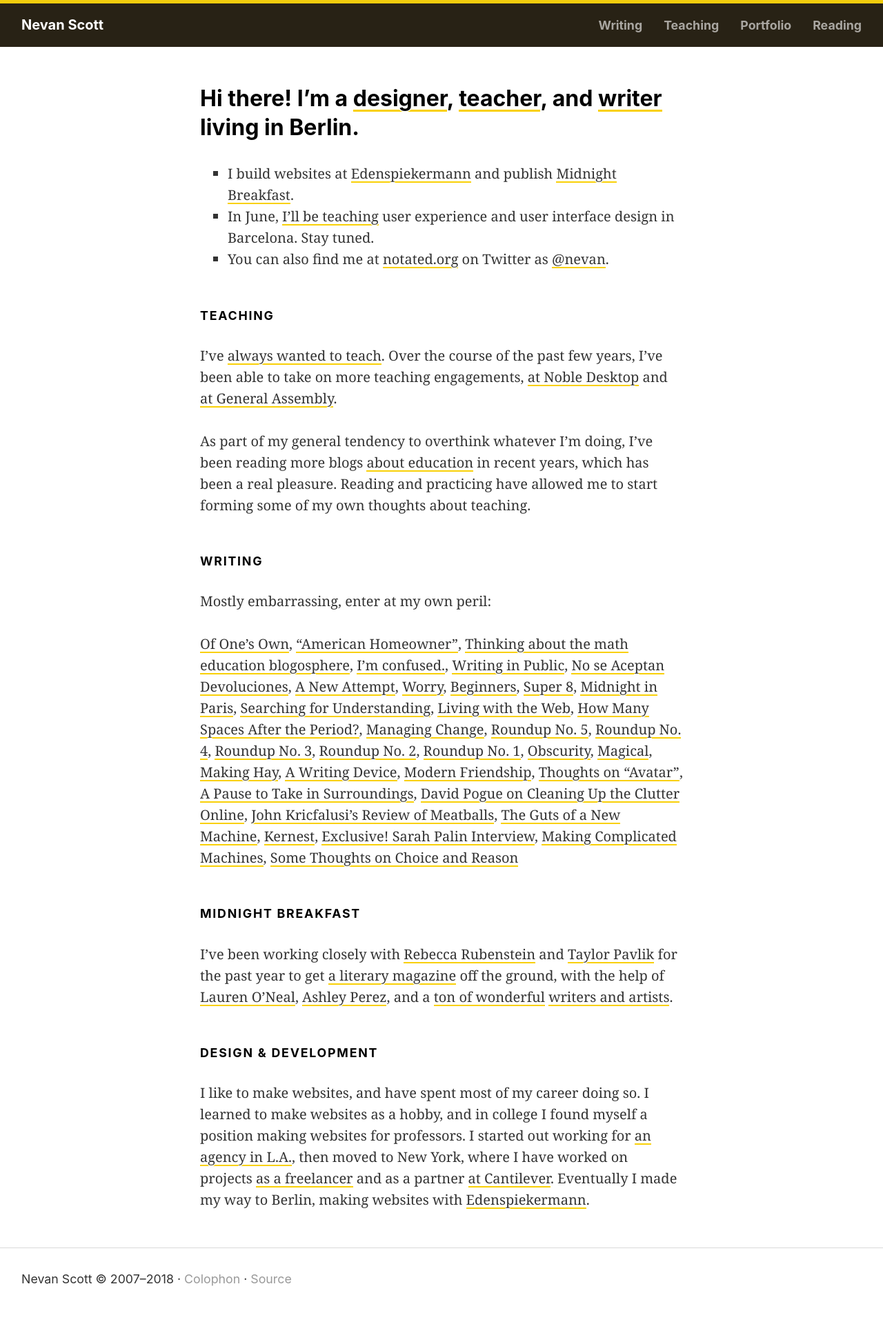
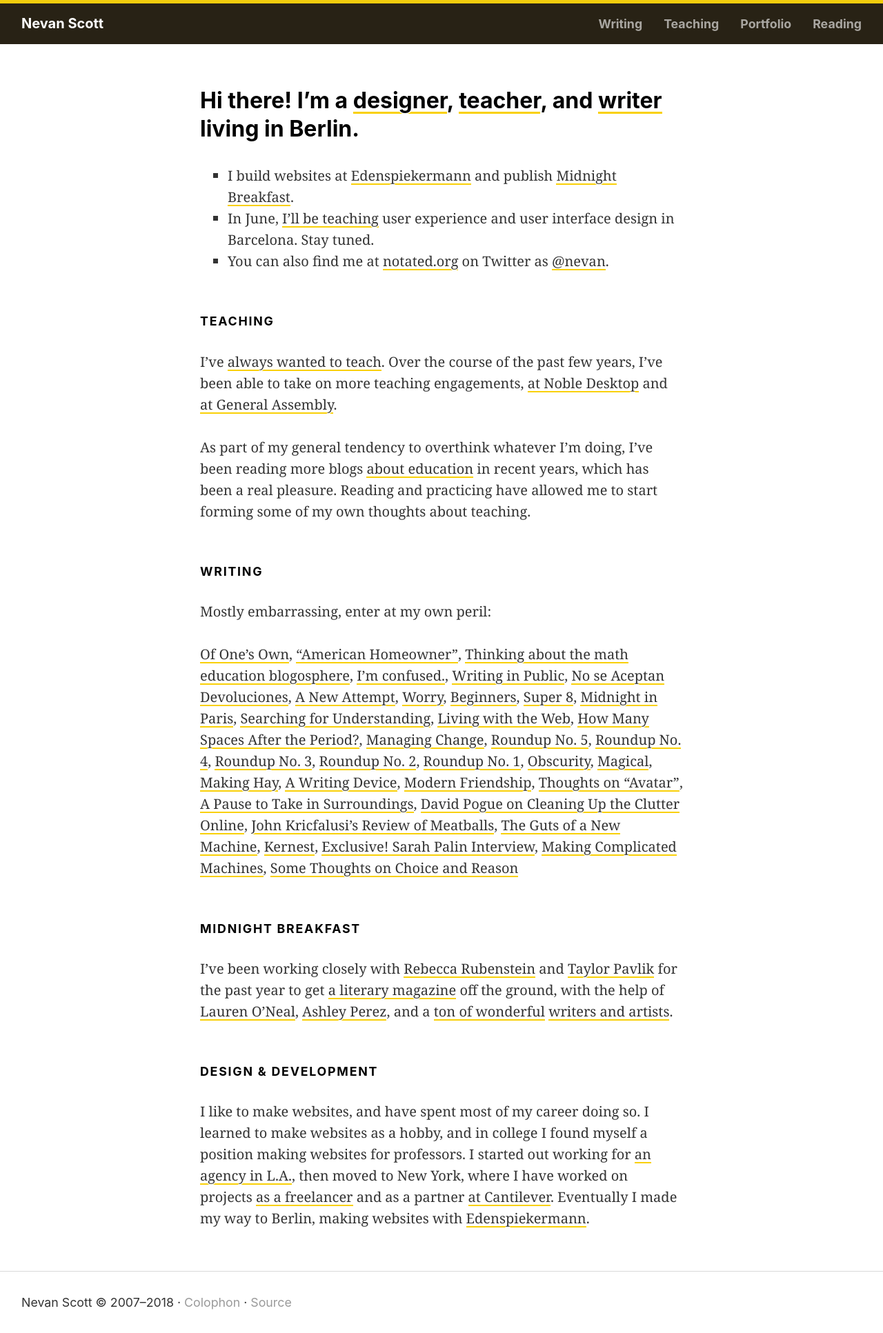
Before and after one commit to nevanscott/nevanscott.github.io, a Jekyll site: the page built from index.md, in a window 1280 px wide. Shown: the whole page at 69% size. Built offline with Jekyll 4.4.1, drawn with Linux system fonts in a browser that asks for light colours; before the commit the page ends 1900 px from its top, so only the background shows below that.

Commit message:
Tighten up the space ratio a bit.

```diff
--- a/_sass/globals/_typography.scss
+++ b/_sass/globals/_typography.scss
@@ -31,7 +31,7 @@
   --line-height-heading: 1.2;
   --reading-measure: calc(35 * var(--font-size-base));
   --type-space: var(--line-height-base);
-  --type-space-ratio: calc(7/8);
+  --type-space-ratio: calc(39/40);
   --type-space-interval: calc(2 * var(--type-space-ratio));
   --type-space-100: calc(var(--type-space-200) / var(--type-space-interval));
   --type-space-200: calc(var(--type-space-300) / var(--type-space-interval));
```
